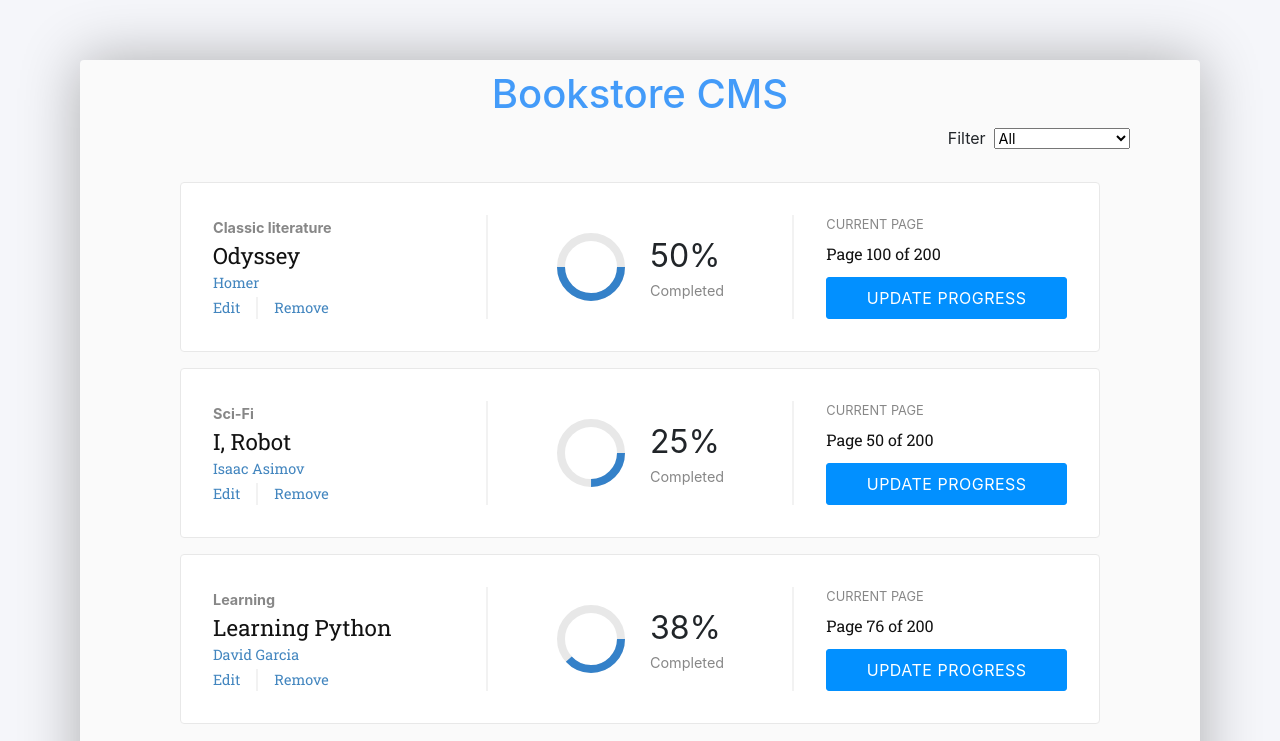
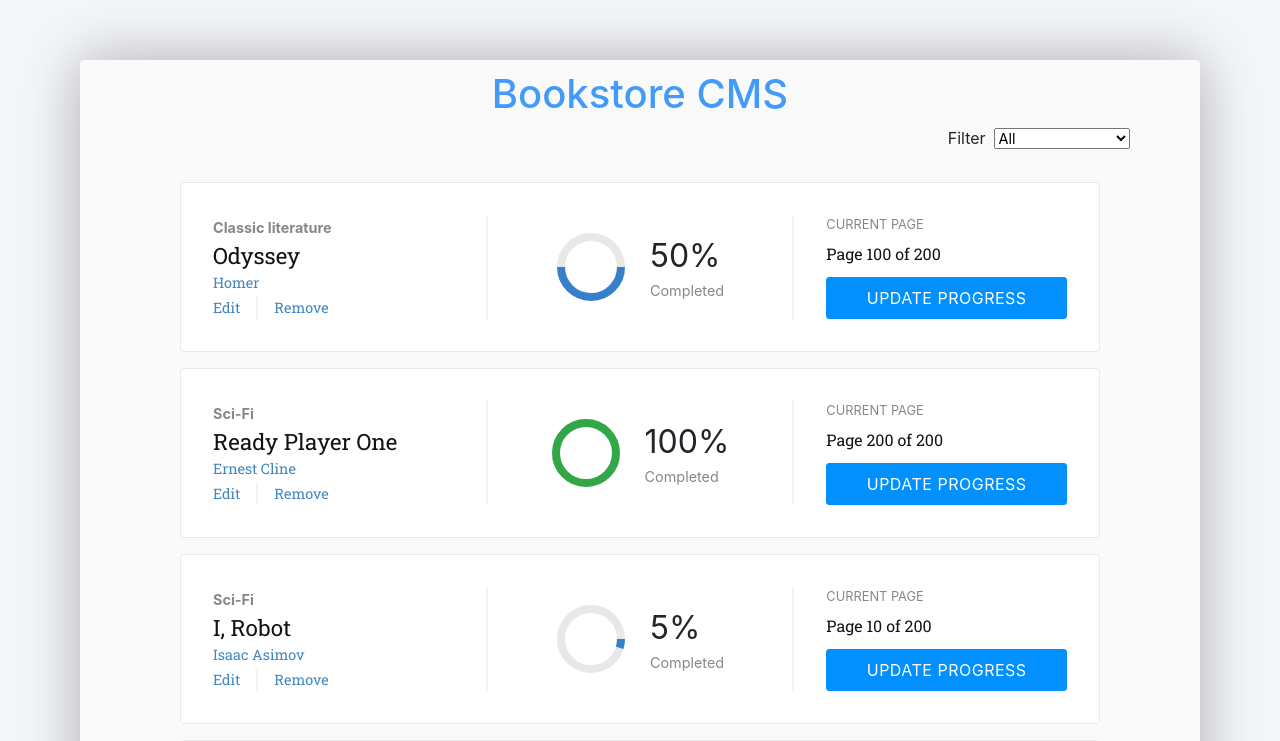
Before and after one commit to davidmrtz-dev/react-bookstore, a React (Create React App) app: page / in a window 1280 px wide. Shown: the top 741 px of the page. Built offline with nearby package versions, Linux system fonts and the light colour scheme; a web font is replaced by a local one.

Commit message:
Added mock books

```diff
--- a/src/index.js
+++ b/src/index.js
@@ -19,11 +19,19 @@ const exampleLib = [
   },
   {
     id: randomId(),
+    author: 'Ernest Cline',
+    title: 'Ready Player One',
+    category: 'Sci-Fi',
+    pages: '200',
+    progress: '200',
+  },
+  {
+    id: randomId(),
     author: 'Isaac Asimov',
     title: 'I, Robot',
     category: 'Sci-Fi',
     pages: '200',
-    progress: '50',
+    progress: '10',
   },
   {
     id: randomId(),
```
